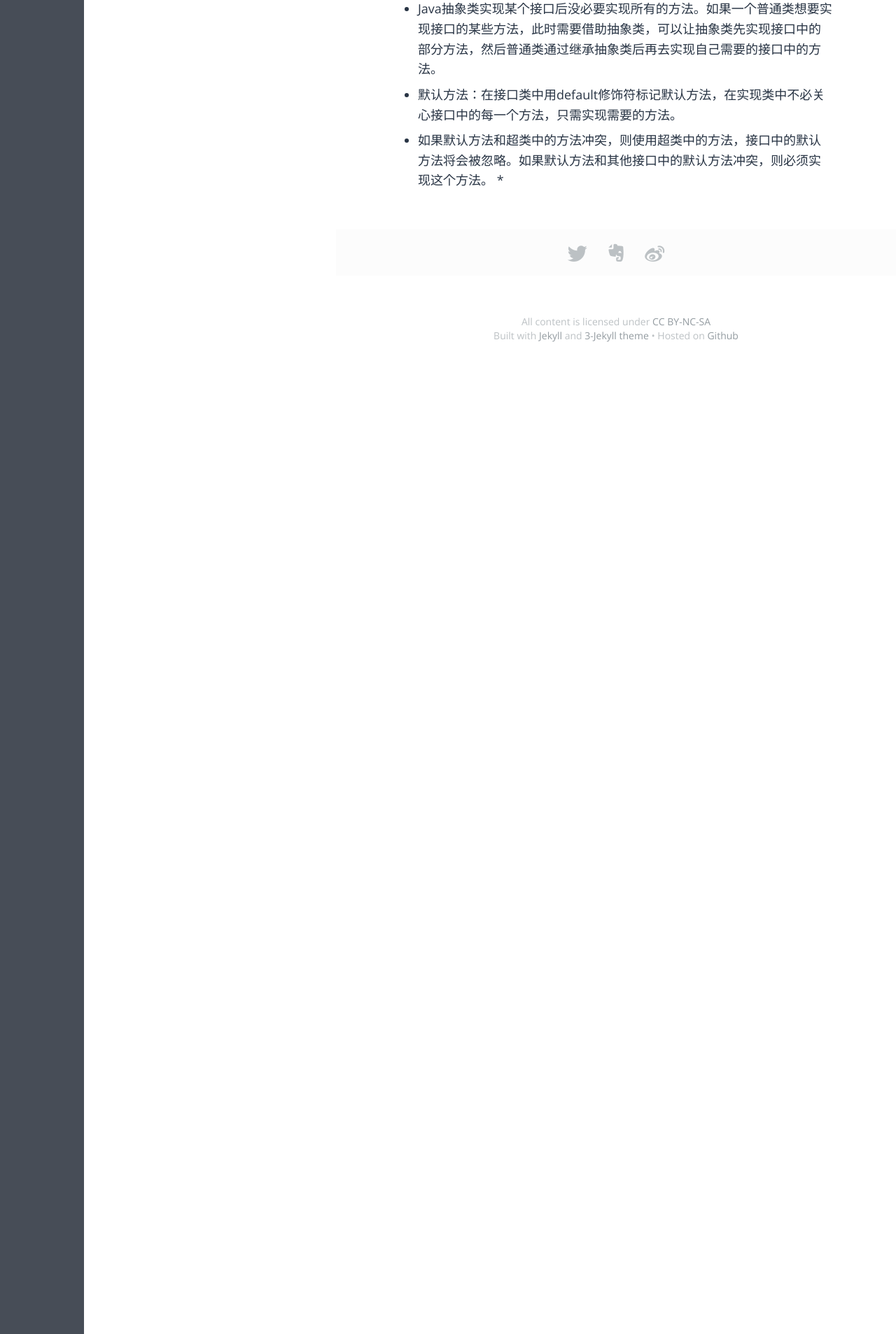
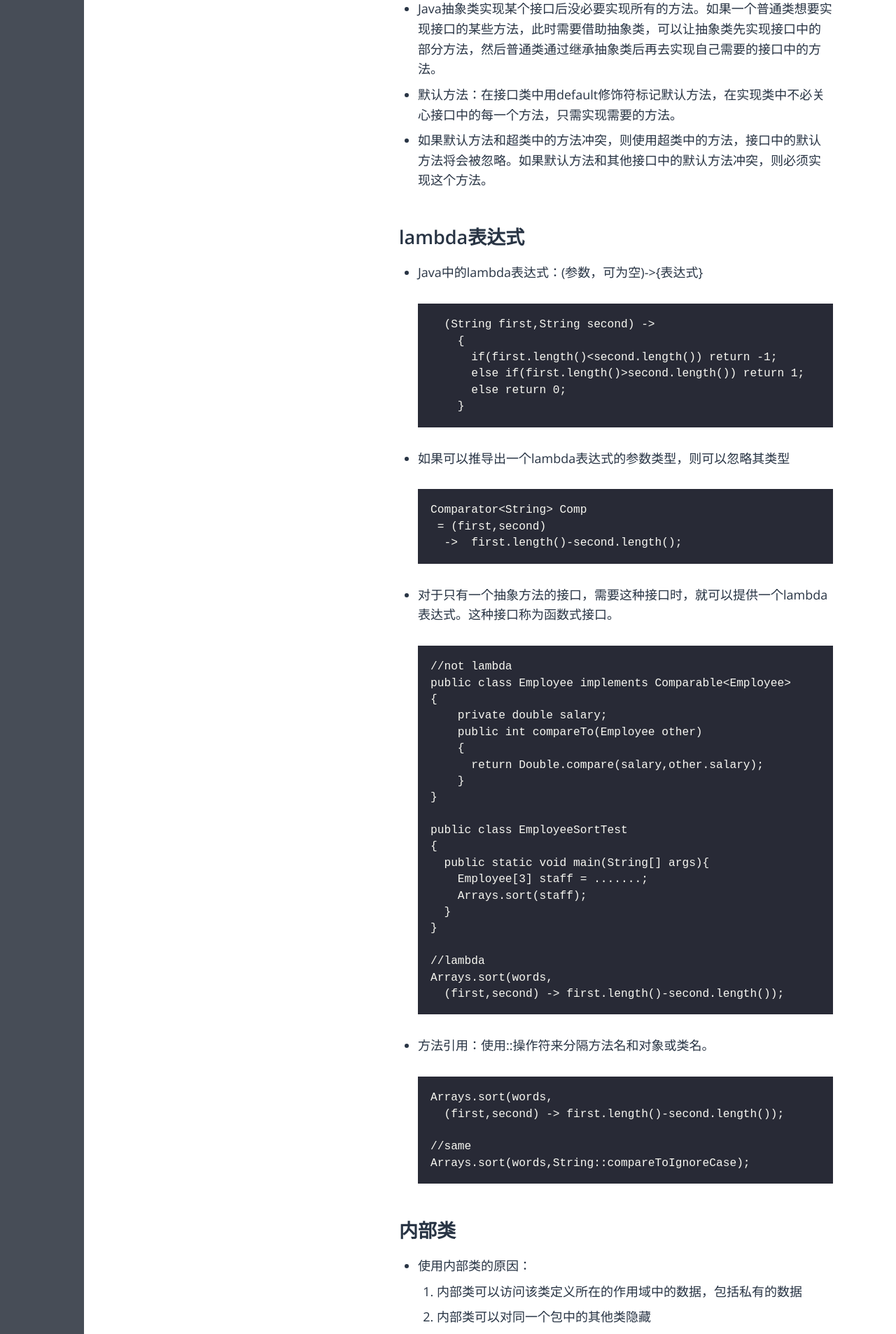
Before and after one commit to Tong0217/Tong0217.github.io, a Jekyll site: the page built from _posts/Java/2019-11-25-第6章接口lambda表达式与内部类.md, in a window 1280 px wide. Shown: the part 1065-2972 px from the top of the page at 70% size. Built offline with Jekyll 4.4.1, drawn with Linux system fonts in a browser that asks for light colours; some web fonts are replaced; some of the changed text lies outside the part shown.

Commit message:
Update 2019-11-25-第6章接口lambda表达式与内部类.md

```diff
--- a/_posts/Java/2019-11-25-第6章接口lambda表达式与内部类.md
+++ b/_posts/Java/2019-11-25-第6章接口lambda表达式与内部类.md
@@ -28,4 +28,78 @@ description:
 * Java抽象类实现某个接口后没必要实现所有的方法。如果一个普通类想要实现接口的某些方法，此时需要借助抽象类，可以让抽象类先实现接口中的部分方法，然后普通类通过继承抽象类后再去实现自己需要的接口中的方法。
 * 默认方法：在接口类中用default修饰符标记默认方法，在实现类中不必关心接口中的每一个方法，只需实现需要的方法。
 * 如果默认方法和超类中的方法冲突，则使用超类中的方法，接口中的默认方法将会被忽略。如果默认方法和其他接口中的默认方法冲突，则必须实现这个方法。
-*
+
+## lambda表达式
+* Java中的lambda表达式：(参数，可为空)->{表达式}
+
+        (String first,String second) ->
+          {
+            if(first.length()<second.length()) return -1;
+            else if(first.length()>second.length()) return 1;
+            else return 0;
+          }
+
+* 如果可以推导出一个lambda表达式的参数类型，则可以忽略其类型
+
+      Comparator<String> Comp
+       = (first,second)
+        ->  first.length()-second.length();
+
+* 对于只有一个抽象方法的接口，需要这种接口时，就可以提供一个lambda表达式。这种接口称为函数式接口。
+
+      //not lambda
+      public class Employee implements Comparable<Employee>
+      {
+          private double salary;
+          public int compareTo(Employee other)
+          {
+            return Double.compare(salary,other.salary);
+          }
+      }
+
+      public class EmployeeSortTest
+      {
+        public static void main(String[] args){
+          Employee[3] staff = .......;
+          Arrays.sort(staff);
+        }
+      }
+
+      //lambda
+      Arrays.sort(words,
+        (first,second) -> first.length()-second.length());
+
+* 方法引用：使用::操作符来分隔方法名和对象或类名。
+
+
+      Arrays.sort(words,
+        (first,second) -> first.length()-second.length());
+
+      //same
+      Arrays.sort(words,String::compareToIgnoreCase);
+
+
+
+## 内部类
+
+* 使用内部类的原因：
+ 1. 内部类可以访问该类定义所在的作用域中的数据，包括私有的数据
+ 2. 内部类可以对同一个包中的其他类隐藏
+ 3. 当想要定义一个回调函数而不想编写大量代码时，使用匿名内部类比较便捷。
+* 使用内部类访问对象状态：
+
+        public class TalkingClock
+        {
+          private boolean beep;
+
+          public class TimePrinter implements ActionListener
+          {
+            public void actionPerformed(ActionEvent event)
+            {
+              //可以直接访问私有域beep，而无需再实例化对象
+              if(beep) System.out.println("time: "+new Date());
+            }
+          }
+        }
+
+* 只有内部类可以是私有类，常规类只能时包可见或者公有可见。
```
